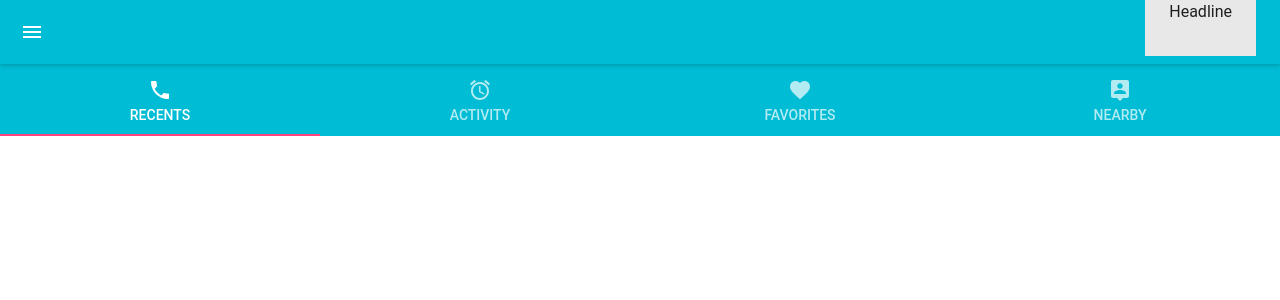
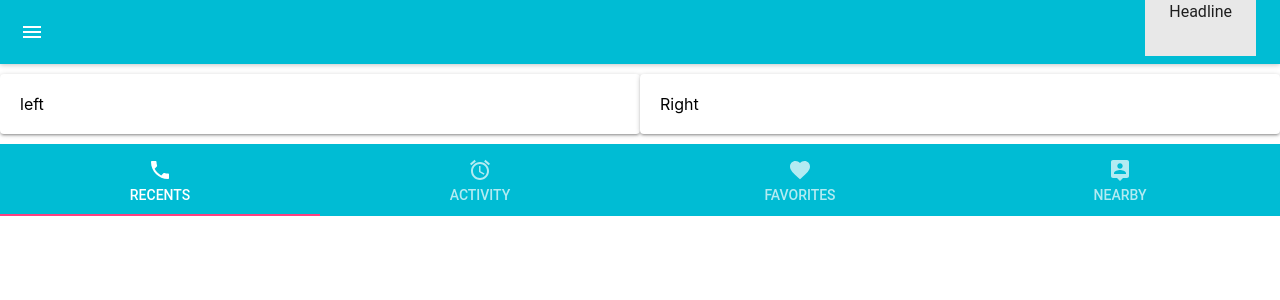
Before and after one commit to morwal-pawan/practice_material, a React (Create React App) app: page / in a window 1280 px wide. Shown: the top 300 px of the page. Built offline with nearby package versions, Linux system fonts and the light colour scheme.

Commit message:
Add Left and Right

```diff
--- a/src/App.js
+++ b/src/App.js
@@ -1,13 +1,15 @@
-import React, { Component,Fragment } from 'react';
-import {Header,Footer}  from './components/layouts';
+import React, { Component, Fragment } from "react";
+import { Header, Footer } from "./components/layouts";
+import { Contents } from "./components/contents";
 class App extends Component {
-  render(){
-    return(
+  render() {
+    return (
       <Fragment>
-      <Header/>
-      <Footer/>
+        <Header />
+        <Contents />
+        <Footer />
       </Fragment>
-    )
+    );
   }
 }
 export default App;
--- /dev/null
+++ b/src/components/contents/Contents.js
@@ -0,0 +1,32 @@
+import React, { Fragment } from "react";
+import { Grid, Paper } from "@material-ui/core";
+import Left from "./Left";
+import Right from "./Right";
+
+const styles = {
+  Paper: {
+    padding: 20,
+    marginTop: 10,
+    marginBottom: 10
+  }
+};
+
+const Contents = props => {
+  return (
+    <Grid
+      container
+      spacing={2}
+      direction="row"
+      justify="space-between"
+      alignItems="center"
+    >
+      <Grid item xs>
+        <Left styles={styles} />
+      </Grid>
+      <Grid item xs>
+        <Right styles={styles} />
+      </Grid>
+    </Grid>
+  );
+};
+export default Contents;
--- /dev/null
+++ b/src/components/contents/Left.js
@@ -0,0 +1,8 @@
+import React from "react";
+import { Paper } from "@material-ui/core";
+
+const Left = ({ styles }) => {
+  return <Paper style={styles.Paper}>left</Paper>;
+};
+
+export default Left;
--- /dev/null
+++ b/src/components/contents/Right.js
@@ -0,0 +1,8 @@
+import React from "react";
+import { Paper } from "@material-ui/core";
+
+const Right = ({ styles }) => {
+  return <Paper style={styles.Paper}>Right</Paper>;
+};
+
+export default Right;
--- /dev/null
+++ b/src/components/contents/index.js
@@ -0,0 +1,9 @@
+import Contents from './Contents';
+import Left from "./Left";
+import Right from './Right';
+
+export{
+  Contents,
+  Left,
+  Right
+}
--- a/src/components/layouts/Footer.js
+++ b/src/components/layouts/Footer.js
@@ -11,7 +11,10 @@ import Icon from "@material-ui/core/Icon";
 const Footer = props => {
   return (
     <MuiThemeProvider>
-      <Tabs>
+      <Tabs
+      indicatorColor="primary"
+      textColor="primary"
+      >
         {/* <Tab
           icon={<FontIcon className="material-icons">phone</FontIcon>}
           label="RECENTS"
```
